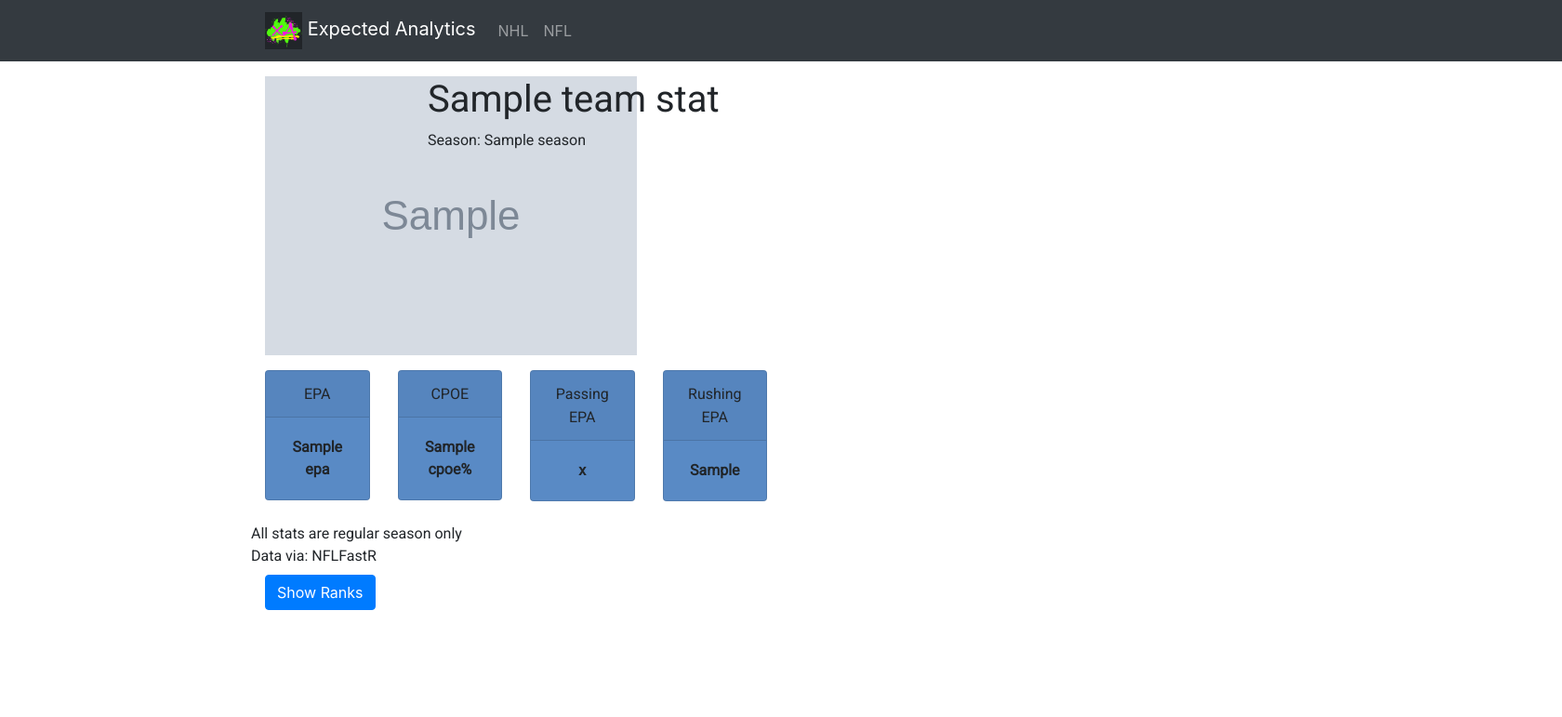
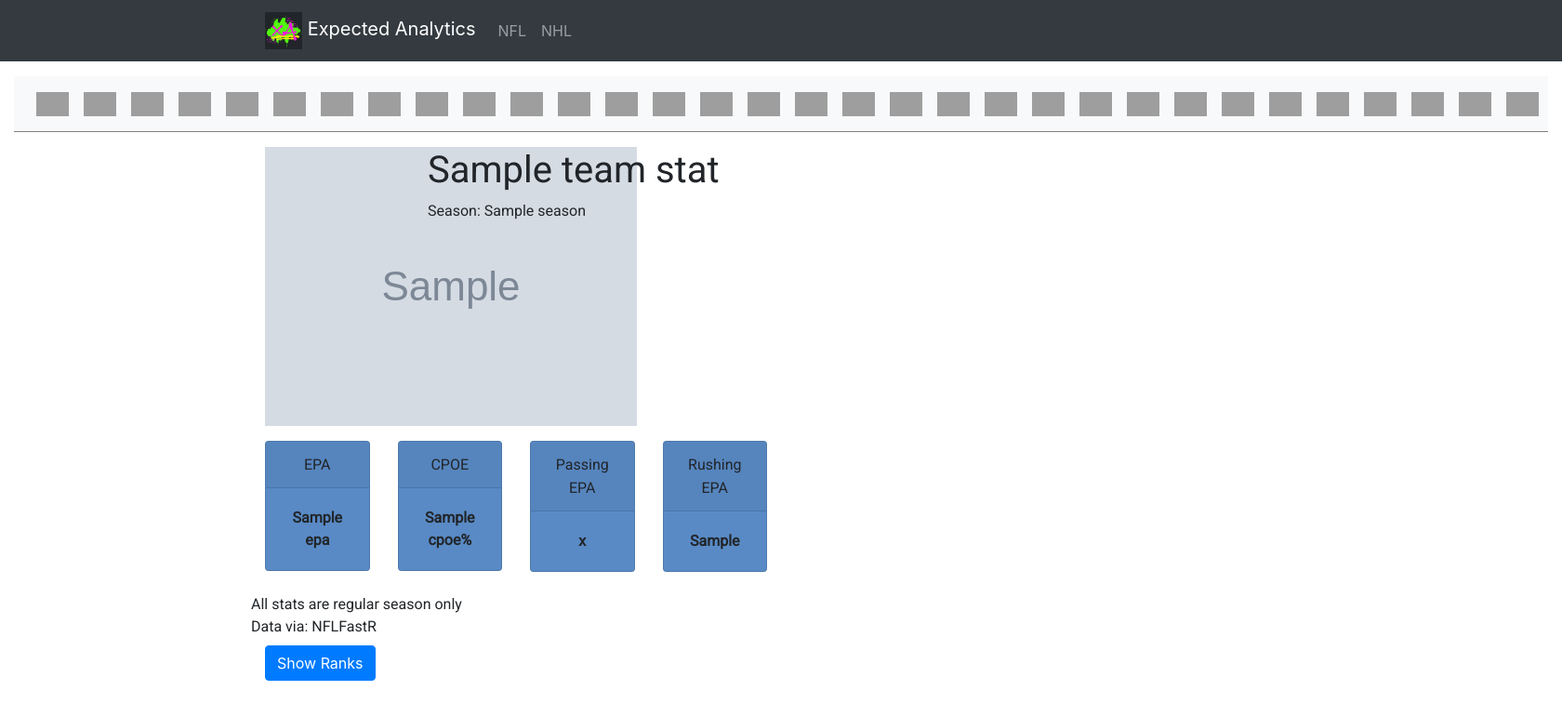
Before and after one commit to materimm/analytics, a Flask app: template templates/nfl_team.html in a window 1680 px wide. Shown: the top 771 px of the page at 93% size. Run offline with Flask 2, Linux system fonts and the light colour scheme; the template is opened without the code that fills it: most values are stand-ins (such as "Sample title", 1, 10 or a date in 2020); grey boxes marked "Sample" are stand-in pictures; a map, chart or similar area stays blank; some libraries are stand-ins or nearby versions; grey boxes are pictures that could not be loaded.

Commit message:
added logo link navbar

```diff
--- a/backend/helper.py
+++ b/backend/helper.py
@@ -58,7 +58,7 @@ def get_nfl_colors():
         colors = json.load(colors_file)
     return colors
 
-def get_full_nhl_team_name(abbrev):
+def get_full_nfl_team_name(abbrev):
     with open(base_dir + '/static/json/nfl_abbrev_to_full.json') as teams_file:
         teams = json.load(teams_file)
     return teams[abbrev]
--- a/backend/nfl_apis.py
+++ b/backend/nfl_apis.py
@@ -42,7 +42,7 @@ def get_team_stats(team, season):
 
 
     return {
-        'name': help.get_full_nhl_team_name(team),
+        'name': help.get_full_nfl_team_name(team),
         'logo': help.get_nfl_team_logo(team),
         'season': season,
         'colors': help.get_nfl_colors()[team],
--- a/templates/base.html
+++ b/templates/base.html
@@ -11,7 +11,7 @@
     <link href="https://fonts.googleapis.com/css2?family=Montserrat:ital,wght@0,600;1,400&family=Roboto&family=Roboto+Mono&display=swap" rel="stylesheet">
 
     <!-- Bootstrap core CSS -->
-    <link href="{{ url_for('static', filename='css/vendor/bootstrap.min.css') }}" rel="stylesheet">
+    <link rel="stylesheet" href="https://maxcdn.bootstrapcdn.com/bootstrap/4.0.0/css/bootstrap.min.css" integrity="sha384-Gn5384xqQ1aoWXA+058RXPxPg6fy4IWvTNh0E263XmFcJlSAwiGgFAW/dAiS6JXm" crossorigin="anonymous">
 
     <!-- d3 import -->
     <script src="https://d3js.org/d3.v4.js"></script>
@@ -33,9 +33,10 @@
     {% block scripts %}
     <!-- JS vendor imports -->
     <script src="https://d3js.org/d3.v4.js"></script>
-    <script src="{{ url_for('static', filename='js/vendor/jquery.min.js') }}"></script>
-    <script src="{{ url_for('static', filename='js/vendor/popper.min.js') }}"></script>
-    <script src="{{ url_for('static', filename='js/vendor/bootstrap.min.js') }}"></script>
+    <script src="https://code.jquery.com/jquery-3.2.1.slim.min.js" integrity="sha384-KJ3o2DKtIkvYIK3UENzmM7KCkRr/rE9/Qpg6aAZGJwFDMVNA/GpGFF93hXpG5KkN" crossorigin="anonymous"></script>
+    <script src="https://cdnjs.cloudflare.com/ajax/libs/popper.js/1.12.9/umd/popper.min.js" integrity="sha384-ApNbgh9B+Y1QKtv3Rn7W3mgPxhU9K/ScQsAP7hUibX39j7fakFPskvXusvfa0b4Q" crossorigin="anonymous"></script>
+    <script src="https://maxcdn.bootstrapcdn.com/bootstrap/4.0.0/js/bootstrap.min.js" integrity="sha384-JZR6Spejh4U02d8jOt6vLEHfe/JQGiRRSQQxSfFWpi1MquVdAyjUar5+76PVCmYl" crossorigin="anonymous"></script>
+
     <script src="https://cdnjs.cloudflare.com/ajax/libs/moment.js/2.13.0/moment.min.js"></script>
     <script src="https://cdn.jsdelivr.net/npm/chart.js@2.8.0"></script>
 
--- a/templates/header.html
+++ b/templates/header.html
@@ -8,10 +8,10 @@
     <div class="collapse navbar-collapse" id="navbarNav">
       <ul class="navbar-nav">
         <li class="nav-item">
-          <a class="nav-link" href="{{ url_for('league', league='NHL') }}">NHL</a>
+          <a class="nav-link" href="{{ url_for('league', league='NFL') }}">NFL</a>
         </li>
         <li class="nav-item">
-          <a class="nav-link" href="{{ url_for('league', league='NFL') }}">NFL</a>
+          <a class="nav-link" href="{{ url_for('league', league='NHL') }}">NHL</a>
         </li>
       </ul>
     </div>
--- a/templates/nfl_league.html
+++ b/templates/nfl_league.html
@@ -3,6 +3,9 @@
   {{ super() }}
 {% endblock %}
 {% block content %}
+
+{% include 'nfl_teams_nav.html' %}
+
   <div class="container">
     <div class="row mb-1">
       <h1>NFL {{league_stats.season}} Data</h1>
--- a/templates/nfl_team.html
+++ b/templates/nfl_team.html
@@ -8,7 +8,10 @@
   <link href="{{ url_for('static', filename='css/cards.css') }}" rel="stylesheet">
 {% endblock %}
 {% block content %}
-  <div class="container">
+
+{% include 'nfl_teams_nav.html' %}
+
+  <div class="container mt-3">
     <!-- Card section header -->
     <div class="row mb-3">
       <div class="col-2"><img src="{{team_stats.logo}}"/></div>
--- /dev/null
+++ b/templates/nfl_teams_nav.html
@@ -0,0 +1,167 @@
+<nav class="navbar navbar-expand-lg navbar-light bg-light" style="border-bottom: 1px solid #808080">
+    <div class="collapse navbar-collapse" id="navbarNav">
+      <ul class="navbar-nav">
+        <li class="nav-item">
+          <a class="nav-link" href="{{ url_for('league', league='NFL', team='ARI') }}">
+            <img src="https://upload.wikimedia.org/wikipedia/en/thumb/7/72/Arizona_Cardinals_logo.svg/179px-Arizona_Cardinals_logo.svg.png" width="35" class="d-inline-block align-middle" alt="">
+          </a>
+        </li>
+        <li class="nav-item">
+          <a class="nav-link" href="{{ url_for('league', league='NFL', team='ATL') }}">
+            <img src="https://upload.wikimedia.org/wikipedia/en/thumb/c/c5/Atlanta_Falcons_logo.svg/192px-Atlanta_Falcons_logo.svg.png" width="35" class="d-inline-block align-middle" alt="">
+          </a>
+        </li>
+        <li class="nav-item">
+          <a class="nav-link" href="{{ url_for('league', league='NFL', team='BAL') }}">
+            <img src="https://upload.wikimedia.org/wikipedia/en/thumb/1/16/Baltimore_Ravens_logo.svg/193px-Baltimore_Ravens_logo.svg.png" width="35" class="d-inline-block align-middle" alt="">
+          </a>
+        </li>
+        <li class="nav-item">
+          <a class="nav-link" href="{{ url_for('league', league='NFL', team='BUF') }}">
+            <img src="https://upload.wikimedia.org/wikipedia/en/thumb/7/77/Buffalo_Bills_logo.svg/189px-Buffalo_Bills_logo.svg.png" width="35" class="d-inline-block align-middle" alt="">
+          </a>
+        </li>
+        <li class="nav-item">
+          <a class="nav-link" href="{{ url_for('league', league='NFL', team='CAR') }}">
+            <img src="https://upload.wikimedia.org/wikipedia/en/thumb/1/1c/Carolina_Panthers_logo.svg/100px-Carolina_Panthers_logo.svg.png" width="35" class="d-inline-block align-middle" alt="">
+          </a>
+        </li>
+        <li class="nav-item">
+          <a class="nav-link" href="{{ url_for('league', league='NFL', team='CHI') }}">
+            <img src="https://upload.wikimedia.org/wikipedia/commons/thumb/5/5c/Chicago_Bears_logo.svg/100px-Chicago_Bears_logo.svg.png" width="35" class="d-inline-block align-middle" alt="">
+          </a>
+        </li>
+        <li class="nav-item">
+          <a class="nav-link" href="{{ url_for('league', league='NFL', team='CIN') }}">
+            <img src="https://upload.wikimedia.org/wikipedia/commons/thumb/8/81/Cincinnati_Bengals_logo.svg/100px-Cincinnati_Bengals_logo.svg.png" width="35" class="d-inline-block align-middle" alt="">
+          </a>
+        </li>
+        <li class="nav-item">
+          <a class="nav-link" href="{{ url_for('league', league='NFL', team='CLE') }}">
+            <img src="https://upload.wikimedia.org/wikipedia/en/thumb/d/d9/Cleveland_Browns_logo.svg/100px-Cleveland_Browns_logo.svg.png" width="35" class="d-inline-block align-middle" alt="">
+          </a>
+        </li>
+        <li class="nav-item">
+          <a class="nav-link" href="{{ url_for('league', league='NFL', team='DAL') }}">
+            <img src="https://upload.wikimedia.org/wikipedia/commons/thumb/1/15/Dallas_Cowboys.svg/100px-Dallas_Cowboys.svg.png" width="35" class="d-inline-block align-middle" alt="">
+          </a>
+        </li>
+        <li class="nav-item">
+          <a class="nav-link" href="{{ url_for('league', league='NFL', team='DEN') }}">
+            <img src="https://upload.wikimedia.org/wikipedia/en/thumb/4/44/Denver_Broncos_logo.svg/100px-Denver_Broncos_logo.svg.png" width="35" class="d-inline-block align-middle" alt="">
+          </a>
+        </li>
+        <li class="nav-item">
+          <a class="nav-link" href="{{ url_for('league', league='NFL', team='DET') }}">
+            <img src="https://upload.wikimedia.org/wikipedia/en/thumb/7/71/Detroit_Lions_logo.svg/100px-Detroit_Lions_logo.svg.png" width="35" class="d-inline-block align-middle" alt="">
+          </a>
+        </li>
+        <li class="nav-item">
+          <a class="nav-link" href="{{ url_for('league', league='NFL', team='GB') }}">
+            <img src="https://upload.wikimedia.org/wikipedia/commons/thumb/5/50/Green_Bay_Packers_logo.svg/100px-Green_Bay_Packers_logo.svg.png" width="35" class="d-inline-block align-middle" alt="">
+          </a>
+        </li>
+        <li class="nav-item">
+          <a class="nav-link" href="{{ url_for('league', league='NFL', team='HOU') }}">
+            <img src="https://upload.wikimedia.org/wikipedia/en/thumb/2/28/Houston_Texans_logo.svg/100px-Houston_Texans_logo.svg.png" width="35" class="d-inline-block align-middle" alt="">
+          </a>
+        </li>
+        <li class="nav-item">
+          <a class="nav-link" href="{{ url_for('league', league='NFL', team='IND') }}">
+            <img src="https://upload.wikimedia.org/wikipedia/commons/thumb/0/00/Indianapolis_Colts_logo.svg/100px-Indianapolis_Colts_logo.svg.png" width="35" class="d-inline-block align-middle" alt="">
+          </a>
+        </li>
+        <li class="nav-item">
+          <a class="nav-link" href="{{ url_for('league', league='NFL', team='JAX') }}">
+            <img src="https://upload.wikimedia.org/wikipedia/en/thumb/7/74/Jacksonville_Jaguars_logo.svg/100px-Jacksonville_Jaguars_logo.svg.png" width="35" class="d-inline-block align-middle" alt="">
+          </a>
+        </li>
+        <li class="nav-item">
+          <a class="nav-link" href="{{ url_for('league', league='NFL', team='KC') }}">
+            <img src="https://upload.wikimedia.org/wikipedia/en/thumb/e/e1/Kansas_City_Chiefs_logo.svg/100px-Kansas_City_Chiefs_logo.svg.png" width="35" class="d-inline-block align-middle" alt="">
+          </a>
+        </li>
+        <li class="nav-item">
+          <a class="nav-link" href="{{ url_for('league', league='NFL', team='LAC') }}">
+            <img src="https://upload.wikimedia.org/wikipedia/en/thumb/7/72/NFL_Chargers_logo.svg/100px-NFL_Chargers_logo.svg.png" width="35" class="d-inline-block align-middle" alt="">
+          </a>
+        </li>
+        <li class="nav-item">
+          <a class="nav-link" href="{{ url_for('league', league='NFL', team='LA') }}">
+            <img src="https://upload.wikimedia.org/wikipedia/en/thumb/8/8a/Los_Angeles_Rams_logo.svg/100px-Los_Angeles_Rams_logo.svg.png" width="35" class="d-inline-block align-middle" alt="">
+          </a>
+        </li>
+        <li class="nav-item">
+          <a class="nav-link" href="{{ url_for('league', league='NFL', team='MIA') }}">
+            <img src="https://upload.wikimedia.org/wikipedia/en/thumb/3/37/Miami_Dolphins_logo.svg/100px-Miami_Dolphins_logo.svg.png" width="35" class="d-inline-block align-middle" alt="">
+          </a>
+        </li>
+        <li class="nav-item">
+          <a class="nav-link" href="{{ url_for('league', league='NFL', team='MIN') }}">
+            <img src="https://upload.wikimedia.org/wikipedia/en/thumb/4/48/Minnesota_Vikings_logo.svg/98px-Minnesota_Vikings_logo.svg.png" width="35" class="d-inline-block align-middle" alt="">
+          </a>
+        </li>
+        <li class="nav-item">
+          <a class="nav-link" href="{{ url_for('league', league='NFL', team='NE') }}">
+            <img src="https://upload.wikimedia.org/wikipedia/en/thumb/b/b9/New_England_Patriots_logo.svg/100px-New_England_Patriots_logo.svg.png" width="35" class="d-inline-block align-middle" alt="">
+          </a>
+        </li>
+        <li class="nav-item">
+          <a class="nav-link" href="{{ url_for('league', league='NFL', team='NO') }}">
+            <img src="https://upload.wikimedia.org/wikipedia/commons/thumb/5/50/New_Orleans_Saints_logo.svg/98px-New_Orleans_Saints_logo.svg.png" width="35" class="d-inline-block align-middle" alt="">
+          </a>
+        </li>
+        <li class="nav-item">
+          <a class="nav-link" href="{{ url_for('league', league='NFL', team='NYG') }}">
+            <img src="https://upload.wikimedia.org/wikipedia/commons/thumb/6/60/New_York_Giants_logo.svg/100px-New_York_Giants_logo.svg.png" width="35" class="d-inline-block align-middle" alt="">
+          </a>
+        </li>
+        <li class="nav-item">
+          <a class="nav-link" href="{{ url_for('league', league='NFL', team='NYJ') }}">
+            <img src="https://upload.wikimedia.org/wikipedia/en/thumb/6/6b/New_York_Jets_logo.svg/100px-New_York_Jets_logo.svg.png" width="35" class="d-inline-block align-middle" alt="">
+          </a>
+        </li>
+        <li class="nav-item">
+          <a class="nav-link" href="{{ url_for('league', league='NFL', team='LV') }}">
+            <img src="https://upload.wikimedia.org/wikipedia/en/thumb/4/48/Las_Vegas_Raiders_logo.svg/150px-Las_Vegas_Raiders_logo.svg.png" width="35" class="d-inline-block align-middle" alt="">
+          </a>
+        </li>
+        <li class="nav-item">
+          <a class="nav-link" href="{{ url_for('league', league='NFL', team='PHI') }}">
+            <img src="https://upload.wikimedia.org/wikipedia/en/thumb/8/8e/Philadelphia_Eagles_logo.svg/100px-Philadelphia_Eagles_logo.svg.png" width="35" class="d-inline-block align-middle" alt="">
+          </a>
+        </li>
+        <li class="nav-item">
+          <a class="nav-link" href="{{ url_for('league', league='NFL', team='PIT') }}">
+            <img src="https://upload.wikimedia.org/wikipedia/commons/thumb/d/de/Pittsburgh_Steelers_logo.svg/100px-Pittsburgh_Steelers_logo.svg.png" width="35" class="d-inline-block align-middle" alt="">
+          </a>
+        </li>
+        <li class="nav-item">
+          <a class="nav-link" href="{{ url_for('league', league='NFL', team='SF') }}">
+            <img src="https://upload.wikimedia.org/wikipedia/commons/thumb/3/3a/San_Francisco_49ers_logo.svg/100px-San_Francisco_49ers_logo.svg.png" width="35" class="d-inline-block align-middle" alt="">
+          </a>
+        </li>
+        <li class="nav-item">
+          <a class="nav-link" href="{{ url_for('league', league='NFL', team='SEA') }}">
+            <img src="https://upload.wikimedia.org/wikipedia/en/thumb/8/8e/Seattle_Seahawks_logo.svg/100px-Seattle_Seahawks_logo.svg.png" width="35" class="d-inline-block align-middle" alt="">
+          </a>
+        </li>
+        <li class="nav-item">
+          <a class="nav-link" href="{{ url_for('league', league='NFL', team='TB') }}">
+            <img src="https://upload.wikimedia.org/wikipedia/en/thumb/a/a2/Tampa_Bay_Buccaneers_logo.svg/100px-Tampa_Bay_Buccaneers_logo.svg.png" width="35" class="d-inline-block align-middle" alt="">
+          </a>
+        </li>
+        <li class="nav-item">
+          <a class="nav-link" href="{{ url_for('league', league='NFL', team='TEN') }}">
+            <img src="https://upload.wikimedia.org/wikipedia/en/thumb/c/c1/Tennessee_Titans_logo.svg/100px-Tennessee_Titans_logo.svg.png" width="35" class="d-inline-block align-middle" alt="">
+          </a>
+        </li>
+        <li class="nav-item">
+          <a class="nav-link" href="{{ url_for('league', league='NFL', team='WSH') }}">
+            <img src="https://upload.wikimedia.org/wikipedia/commons/thumb/7/72/Washington_football_team_wlogo.svg/1024px-Washington_football_team_wlogo.svg.png" width="35" class="d-inline-block align-middle" alt="">
+          </a>
+        </li>
+      </ul>
+    </div>
+
+</nav>
--- a/templates/nhl_league.html
+++ b/templates/nhl_league.html
@@ -3,6 +3,9 @@
   {{ super() }}
 {% endblock %}
 {% block content %}
+
+{% include 'nhl_teams_nav.html' %}
+
   <div class="container">
     <div class="row mb-1">
       <h1>NHL {{league_stats.season}} Data</h1>
--- a/templates/nhl_team.html
+++ b/templates/nhl_team.html
@@ -8,7 +8,10 @@
   <link href="{{ url_for('static', filename='css/cards.css') }}" rel="stylesheet">
 {% endblock %}
 {% block content %}
-  <div class="container">
+
+{% include 'nhl_teams_nav.html' %}
+
+  <div class="container mt-3">
     <!-- Card section header -->
     <div class="row mb-3">
       <div class="col-2"><img src="{{team_stats.logo}}"/></div>
```
Also changed, not shown: templates/nhl_teams_nav.html (added, +162 -0 lines).
